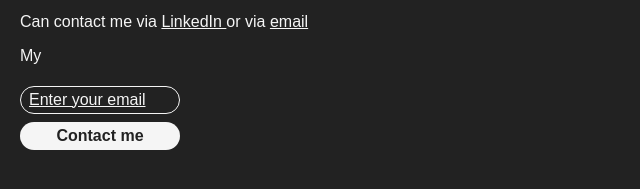
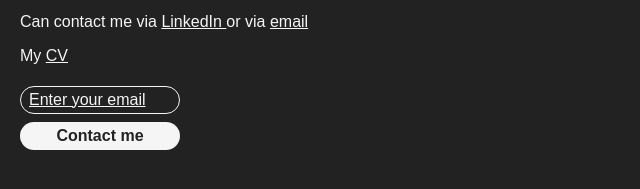
Before and after one commit to njrkemp1/Personal_Website, a website built with Vite: page index.html in a window 1280 px wide. Shown: the part 497-686 px from the top of the page, 0-640 px from the left. Built offline with nearby package versions, Linux system fonts and the light colour scheme; a web font is replaced by a local one.

Commit message:
Update index.html

```diff
--- a/index.html
+++ b/index.html
@@ -34,7 +34,7 @@
         </p>
 
         <p>
-            My <a href="./CV_v2.pdf"< CV</a<
+            My <a href="./CV_v2.pdf"> CV</a<
 
         </p>
 
```
